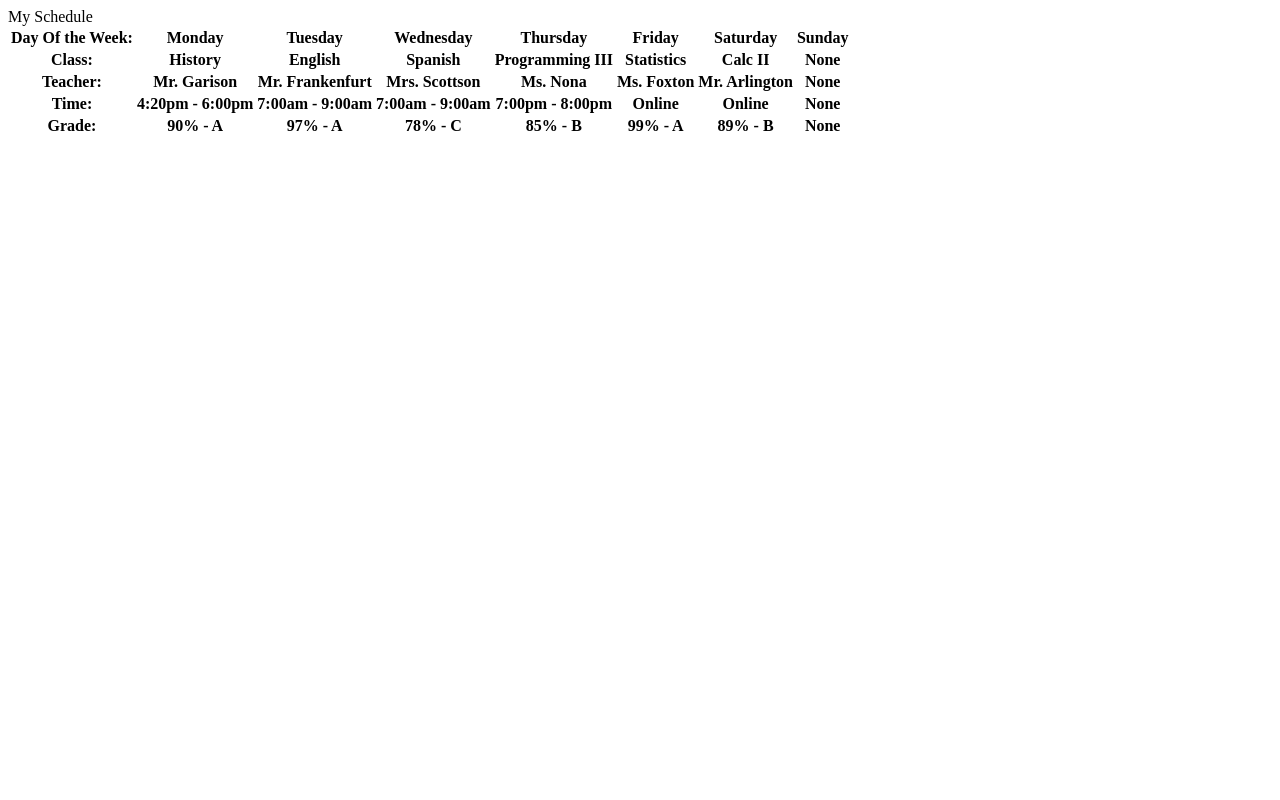
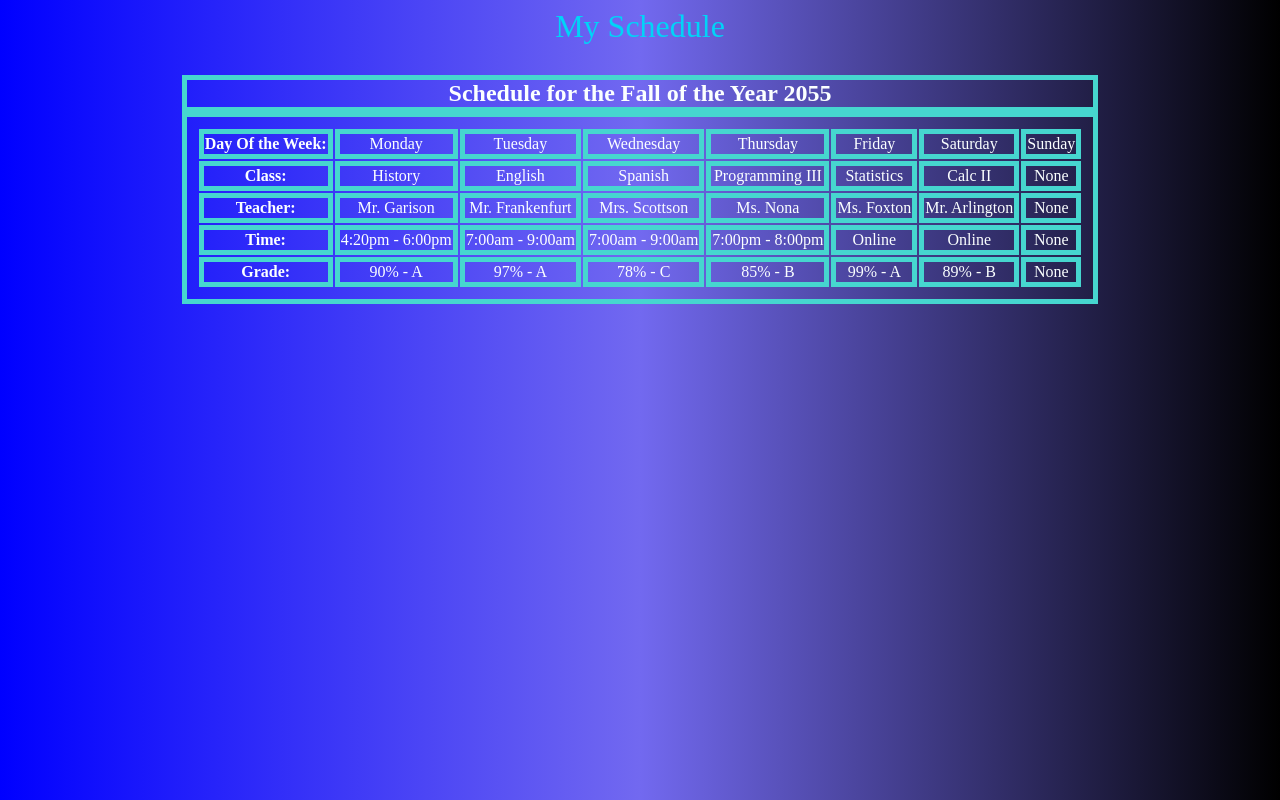
Before and after one commit to elifisher/My-Schedule, a plain HTML site: page index.html in a window 1280 px wide. Drawn offline with Linux system fonts and the light colour scheme.

Commit message:
Added a github txt file for link and added styles to the table in html changed background color, and adjusted position also edited the positions of the information in the table.

```diff
--- a/index.html
+++ b/index.html
@@ -10,55 +10,56 @@
 <body>
     <header>My Schedule</header>
     <table>
+        <caption class="head">Schedule for the Fall of the Year 2055</caption>
         <tr>
             <th>Day Of the Week:</th>
-            <th>Monday</th>
-            <th>Tuesday</th>
-            <th>Wednesday</th>
-            <th>Thursday</th>
-            <th>Friday</th>
-            <th>Saturday</th>
-            <th>Sunday</th>
+            <td>Monday</td>
+            <td>Tuesday</td>
+            <td>Wednesday</td>
+            <td>Thursday</td>
+            <td>Friday</td>
+            <td>Saturday</td>
+            <td>Sunday</td>
         </tr>
         <tr>
             <th>Class:</th>
-            <th>History</th>
-            <th>English</th>
-            <th>Spanish</th>
-            <th>Programming III</th>
-            <th>Statistics</th>
-            <th>Calc II</th>
-            <th>None</th>
+            <td>History</td>
+            <td>English</td>
+            <td>Spanish</td>
+            <td>Programming III</td>
+            <td>Statistics</td>
+            <td>Calc II</td>
+            <td>None</td>
         </tr>
         <tr>
             <th>Teacher:</th>
-            <th>Mr. Garison</th>
-            <th>Mr. Frankenfurt</th>
-            <th>Mrs. Scottson</th>
-            <th>Ms. Nona</th>
-            <th>Ms. Foxton</th>
-            <th>Mr. Arlington</th>
-            <th>None</th>
+            <td>Mr. Garison</td>
+            <td>Mr. Frankenfurt</td>
+            <td>Mrs. Scottson</td>
+            <td>Ms. Nona</td>
+            <td>Ms. Foxton</td>
+            <td>Mr. Arlington</td>
+            <td>None</td>
         </tr>
         <tr>
             <th>Time:</th>
-            <th>4:20pm - 6:00pm</th>
-            <th>7:00am - 9:00am</th>
-            <th>7:00am - 9:00am</th>
-            <th>7:00pm - 8:00pm</th>
-            <th>Online</th>
-            <th>Online</th>
-            <th>None</th>
+            <td>4:20pm - 6:00pm</td>
+            <td>7:00am - 9:00am</td>
+            <td>7:00am - 9:00am</td>
+            <td>7:00pm - 8:00pm</td>
+            <td>Online</td>
+            <td>Online</td>
+            <td>None</td>
         </tr>
         <tr>
             <th>Grade:</th>
-            <th>90% - A</th>
-            <th>97% - A</th>
-            <th>78% - C</th>
-            <th>85% - B</th>
-            <th>99% - A</th>
-            <th>89% - B</th>
-            <th>None</th>
+            <td>90% - A</td>
+            <td>97% - A</td>
+            <td>78% - C</td>
+            <td>85% - B</td>
+            <td>99% - A</td>
+            <td>89% - B</td>
+            <td>None</td>
         </tr>
 
     </table>
--- a/style.css
+++ b/style.css
@@ -0,0 +1,25 @@
+body{
+    background-image: linear-gradient(to right, blue, rgb(114, 105, 240), black );
+}
+header{
+    text-align: center;
+    font-size: xx-large;
+    color:rgb(1, 211, 248);
+    padding-bottom:30px;
+}
+table, caption, th, td{
+    color: rgb(251, 255, 255);
+    text-align: center;
+    margin-right: auto;
+    margin-left:auto;
+    border-style:solid;
+    border-color: rgb(70, 214, 207);
+    border-width: 5px;
+}
+table{
+    padding:10px;
+}
+.head{
+    font-size: x-large;
+    font-weight: bold;
+}
```
Also changed, not shown: githublink.txt (added).
